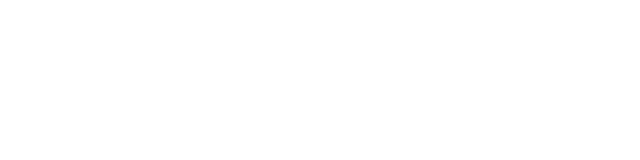
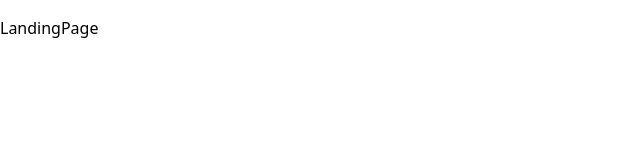
Before and after one commit to Melon-Lo/rpg, a React (Create React App) app: page /landing in a window 1280 px wide. Shown: the top 160 px of the page, without its empty margins (0-640 px from the left). Built offline with nearby package versions, Linux system fonts and the light colour scheme.

Commit message:
feat/ add some components & add navigation logic

```diff
--- a/src/App.jsx
+++ b/src/App.jsx
@@ -1,8 +1,18 @@
 import CreatePage from "./pages/CreatePage";
+import LandingPage from "./pages/LandingPage";
+import Route from "./components/Route";
 
 export default function App () {
   return (
     <div className="container mx-auto grid grid-cols-6 gap-4 mt-4">
+      <div className="col-span-5">
+        <Route path='/landing'>
+          <LandingPage />
+        </Route>
+        <Route path='/create'>
+          <CreatePage />
+        </Route>
+      </div>
     </div>
   );
 }
--- /dev/null
+++ b/src/components/Route.jsx
@@ -0,0 +1,11 @@
+import useNavigation from "../hooks/useNavigation";
+
+export default function Route({ path, children }) {
+  const { currentPath } = useNavigation();
+
+  if (path === currentPath) {
+    return children;
+  }
+
+  return null;
+}
--- /dev/null
+++ b/src/contexts/navigation.jsx
@@ -0,0 +1,37 @@
+import { createContext, useState, useEffect } from "react";
+
+const NavigationContext = createContext();
+
+function NavigationProvider({ children }) {
+  const [currentPath, setCurrentPath] = useState(window.location.pathname);
+
+  useEffect(() => {
+    const handler = () => {
+      setCurrentPath(window.location.pathname);
+    }
+    window.addEventListener('popstate', handler);
+
+    return () => {
+      window.removeEventListener('popstate', handler);
+    };
+  }, []);
+
+  const navigate = (to) => {
+    window.history.pushState({}, '', to);
+    setCurrentPath(to);
+  }
+
+  return (
+    <NavigationContext.Provider
+      value={{
+        currentPath,
+        navigate
+      }}
+    >
+      {children}
+    </NavigationContext.Provider>
+  )
+}
+
+export { NavigationProvider };
+export default NavigationContext;
--- /dev/null
+++ b/src/hooks/useNavigation.js
@@ -0,0 +1,6 @@
+import { useContext } from "react";
+import NavigationContext from "../contexts/navigation";
+
+export default function useNavigation() {
+  return useContext(NavigationContext);
+}
--- a/src/index.jsx
+++ b/src/index.jsx
@@ -2,10 +2,13 @@
 import React from 'react';
 import App from './App';
 import { createRoot } from 'react-dom/client';
+import { NavigationProvider } from './contexts/navigation';
 
 const el = document.getElementById('root');
 const root = createRoot(el);
 
 root.render(
-  <App />
+  <NavigationProvider>
+    <App />
+  </NavigationProvider>
 )
--- /dev/null
+++ b/src/pages/LandingPage.jsx
@@ -0,0 +1,7 @@
+export default function LandingPage() {
+  return (
+    <div>
+      LandingPage
+    </div>
+  )
+}
```
